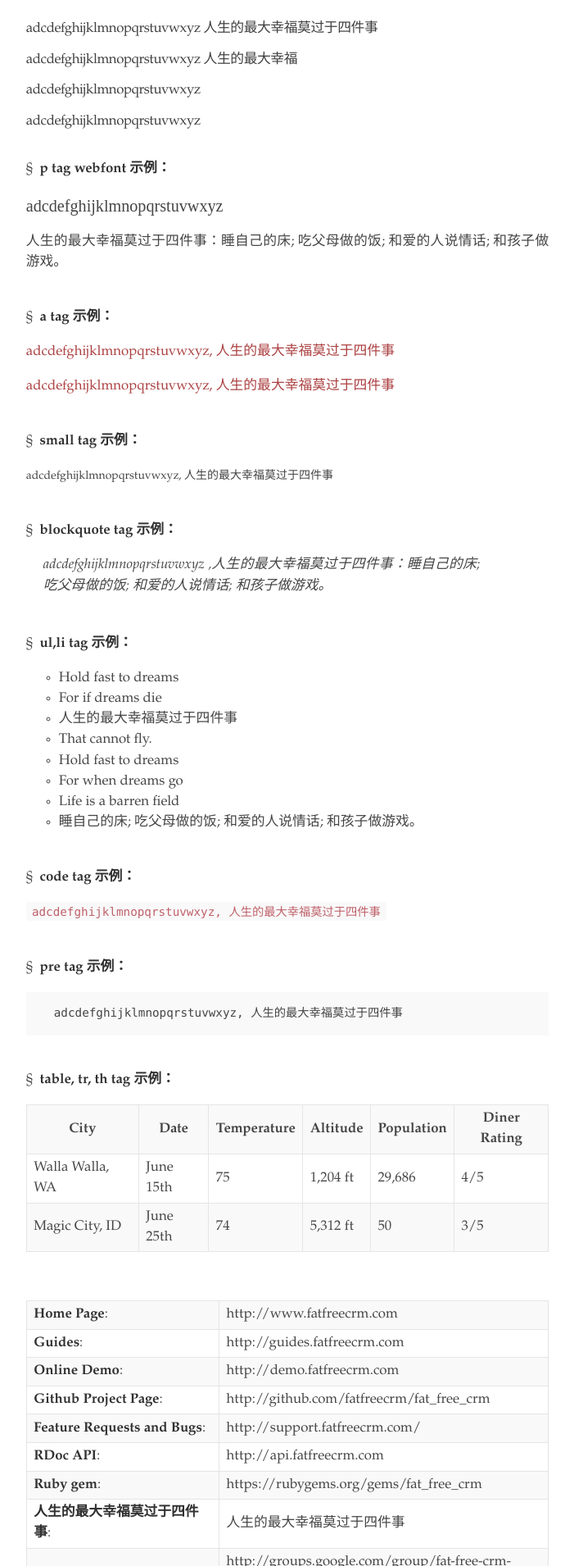
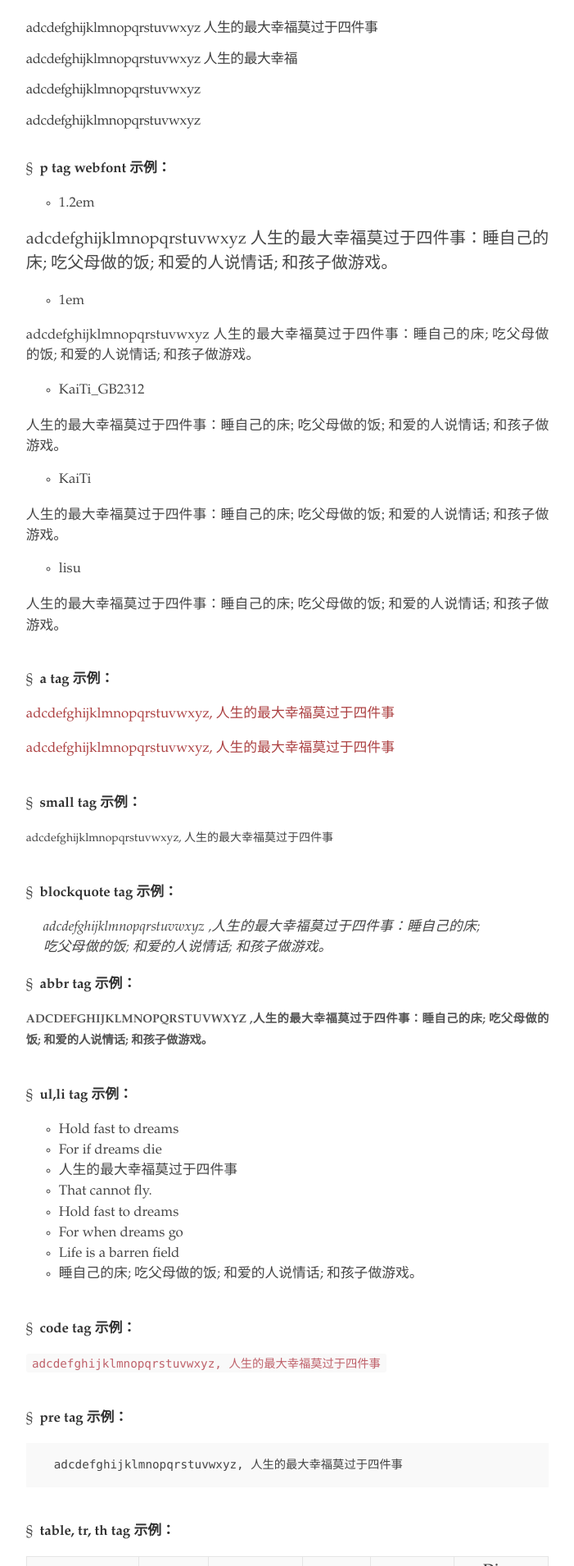
Before and after one commit to symphonyh/blog, a Jekyll site: the page built from testpage.md, in a window 1280 px wide. Shown: the part 701-2611 px from the top of the page at 82% size, without its empty margins (289-990 px from the left). Built offline with Jekyll 4.4.1, drawn with Linux system fonts in a browser that asks for light colours.

Commit message:
2018-8-19:22:15

```diff
--- a/_includes/sidebar.html
+++ b/_includes/sidebar.html
@@ -4,14 +4,14 @@
 <!-- Toggleable sidebar -->
 <div class="sidebar" id="sidebar">
     <div class="sidebar-item">
-        <p>{{ site.description }}</p>
+        <p style="font-family: 'Microsoft YaHei';">{{ site.description }}</p>
     </div>
     <nav class="sidebar-nav">
         <a class="sidebar-nav-item{% if page.url == site.baseurl %} active{% endif %}" href="{{ site.baseurl }}/">Home</a> {% comment %} The code below dynamically generates a sidebar nav of pages with `layout: page` in the front-matter. See readme for usage. {% endcomment %} {% assign pages_list = site.pages | sort:"url" %} {% for node in pages_list %} {% if node.title != null %} {% if node.layout == "page" %}
         <a class="sidebar-nav-item{% if page.url == node.url %} active{% endif %}" href="{{ site.baseurl }}{{ node.url }}">{{ node.title }}</a> {% endif %} {% endif %} {% endfor %}
         <!-- The code below is used for manually entered links  -->
         <a class="sidebar-nav-item" href="https://symphonyh.github.io" target="_blank">Cloudhan'Tech Blog</a>
-        <a class="sidebar-nav-item" href="https://mubu.com/list" target="_blank">幕布</a>
+        <a class="sidebar-nav-item" href="https://mubu.com/list" target="_blank">Mubu</a>
         <a class="sidebar-nav-item" href="https://github.com/symphonyh/blog" target="_blank">GitHub Pages</a>
         <span class="sidebar-nav-item">Currently v{{ site.version }}</span>
     </nav>
--- a/public/css/ed.css
+++ b/public/css/ed.css
@@ -256,7 +256,6 @@ blockquote {
     margin: 0 0 20px 0;
     color: #454545;
     border-left: none;
-    font-family: "Palatino Linotype", Helvetica, Tahoma, Arial, STXingkai, "华文行楷", KaiTi, "Microsoft YaHei", sans-serif;
     font-style: italic;
 }
 
--- a/testpage.md
+++ b/testpage.md
@@ -38,15 +38,34 @@ title: Page Testing
 <br>
 &sect;&nbsp; **p tag webfont 示例：**
 
-<p style="font-family: web_monaco; font-size: 1.2em;"> adcdefghijklmnopqrstuvwxyz </p>
+- 1.2em
 
-<p style="font-size: 1em;">人生的最大幸福莫过于四件事：睡自己的床; 吃父母做的饭; 和爱的人说情话; 和孩子做游戏。</p>
+<p style="font-size: 1.2em;"> adcdefghijklmnopqrstuvwxyz 人生的最大幸福莫过于四件事：睡自己的床; 吃父母做的饭; 和爱的人说情话; 和孩子做游戏。</p>
+
+- 1em
+
+<p style="font-size: 1em;">adcdefghijklmnopqrstuvwxyz 人生的最大幸福莫过于四件事：睡自己的床; 吃父母做的饭; 和爱的人说情话; 和孩子做游戏。</p>
+
+- KaiTi_GB2312
+
+<p style="font-family: KaiTi_GB2312;">人生的最大幸福莫过于四件事：睡自己的床; 吃父母做的饭; 和爱的人说情话; 和孩子做游戏。</p>
+
+- KaiTi
+
+<p style="font-family: KaiTi;">人生的最大幸福莫过于四件事：睡自己的床; 吃父母做的饭; 和爱的人说情话; 和孩子做游戏。</p>
+
+
+- lisu
+
+<p style="font-family: lisu;">人生的最大幸福莫过于四件事：睡自己的床; 吃父母做的饭; 和爱的人说情话; 和孩子做游戏。</p>
+
 <br>
 &sect;&nbsp; **a tag 示例：**
 
 <a>adcdefghijklmnopqrstuvwxyz, 人生的最大幸福莫过于四件事 </a>
 
-<a style="font-family: 'Palatino Linotype';" href="#">adcdefghijklmnopqrstuvwxyz, 人生的最大幸福莫过于四件事 </a>
+
+<a href="#">adcdefghijklmnopqrstuvwxyz, 人生的最大幸福莫过于四件事 </a>
 
 <br>
 &sect;&nbsp; **small tag 示例：**
@@ -57,6 +76,10 @@ title: Page Testing
 &sect;&nbsp; **blockquote tag 示例：**
 
 > adcdefghijklmnopqrstuvwxyz ,人生的最大幸福莫过于四件事：睡自己的床; 吃父母做的饭; 和爱的人说情话; 和孩子做游戏。
+
+&sect;&nbsp; **abbr tag 示例：**
+
+<abbr> adcdefghijklmnopqrstuvwxyz ,人生的最大幸福莫过于四件事：睡自己的床; 吃父母做的饭; 和爱的人说情话; 和孩子做游戏。</abbr>
 
 <br>
 &sect;&nbsp; **ul,li tag 示例：**
```
